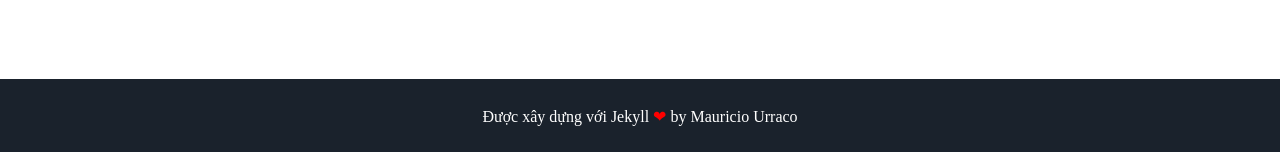
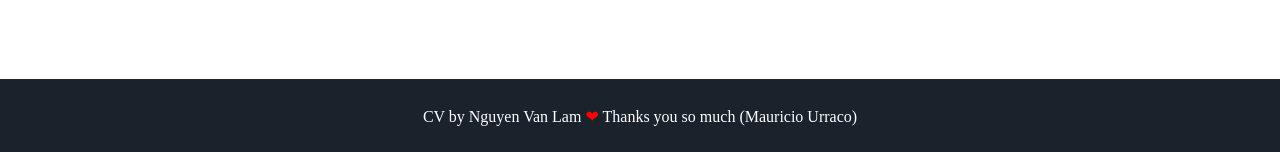
Before and after one commit to vanlam1412/cv, a Jekyll site: the page built from index.html, in a window 1280 px wide. Shown: the part 1710-1862 px from the top of the page. Built offline with Jekyll 4.4.1, drawn with Linux system fonts in a browser that asks for light colours; some web fonts are replaced.

Commit message:
Add files via upload

```diff
--- a/_includes/footer.html
+++ b/_includes/footer.html
@@ -1,7 +1,8 @@
 <meta charset="utf-8">
 <footer class="footer">
     <!-- <p>&copy; {{ site.username }}</p> -->
-    <p>Được xây dựng với Jekyll <span class="love">❤</span> by <a href="https://github.com/murraco">Mauricio Urraco</a></p>
+    <p></p>
+    <p>CV by Nguyen Van Lam <span class="love">❤</span> Thanks you so much <a href="https://github.com/murraco">(Mauricio Urraco)</a></p>
 </footer>
 <script src="{{ '/assets/js/particles.min.js' | prepend: site.baseurl }}"></script>
 <script src="{{ '/assets/js/sweet-scroll.min.js' | prepend: site.baseurl }}"></script>
```
